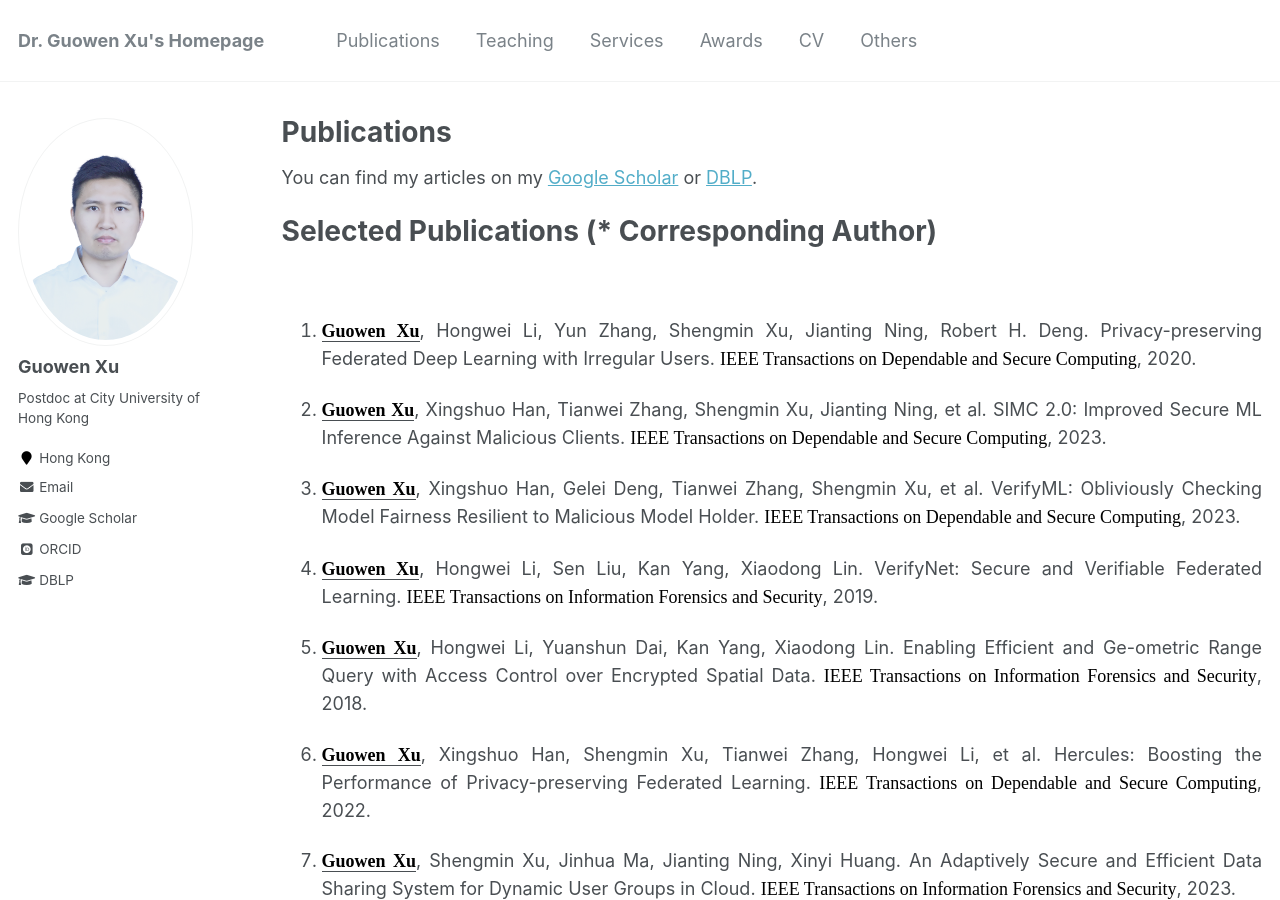
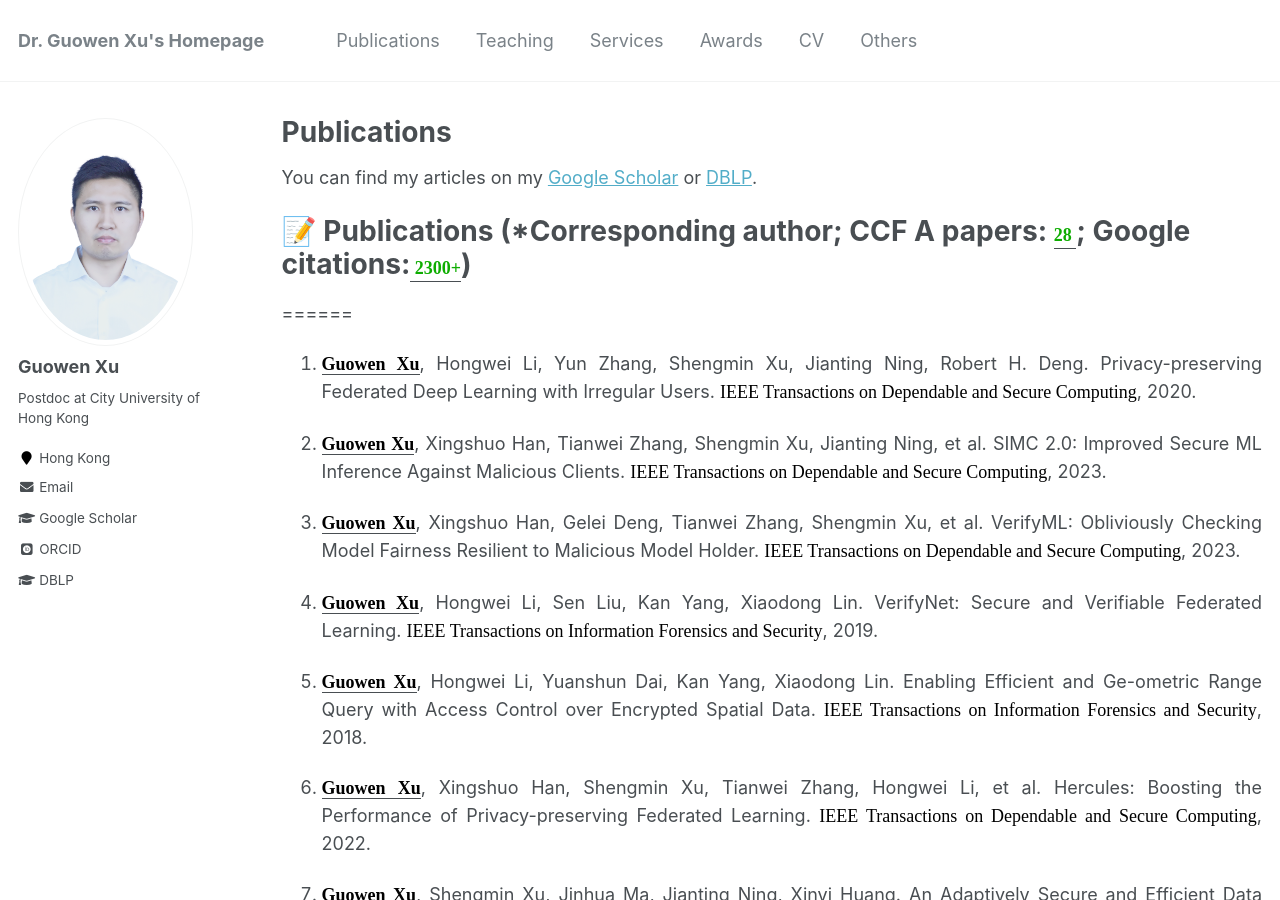
Before and after one commit to Guowen-xu/guowen-xu.github.io, a Jekyll site: the page built from _pages/publications.md, in a window 1280 px wide and 900 px high. Built offline with Jekyll 4.4.1, drawn with Linux system fonts in a browser that asks for light colours; some web fonts are replaced.

Commit message:
Update publications.md

```diff
--- a/_pages/publications.md
+++ b/_pages/publications.md
@@ -8,7 +8,7 @@ author_profile: true
 
 You can find my articles on my [Google Scholar](https://scholar.google.com.hk/citations?user=MDKdG80AAAAJ&hl=zh-CN) or [DBLP](https://dblp.org/pid/87/10142.html).
 
-**Selected Publications** (\* Corresponding Author)
+# 📝 Publications (*Corresponding author; CCF A papers: <u><b><font face="Times New Roman" color=read size=4> 28 </font></b></u>; Google citations:<u><b><font face="Times New Roman" color=read size=4> 2300+</font></b></u>)
 ======
 &nbsp;&nbsp;&nbsp;&nbsp;&nbsp;&nbsp;&nbsp;&nbsp;
 1. <p align="justify"> <u><b><font face="Times New Roman" color=black size=4> Guowen Xu</font></b></u>,  Hongwei Li, Yun Zhang, Shengmin Xu, Jianting Ning, Robert H. Deng. Privacy-preserving Federated Deep Learning with Irregular Users. <font face="Times New Roman" color=black size=4> IEEE Transactions on Dependable and Secure Computing</font>, 2020.</p>
```
